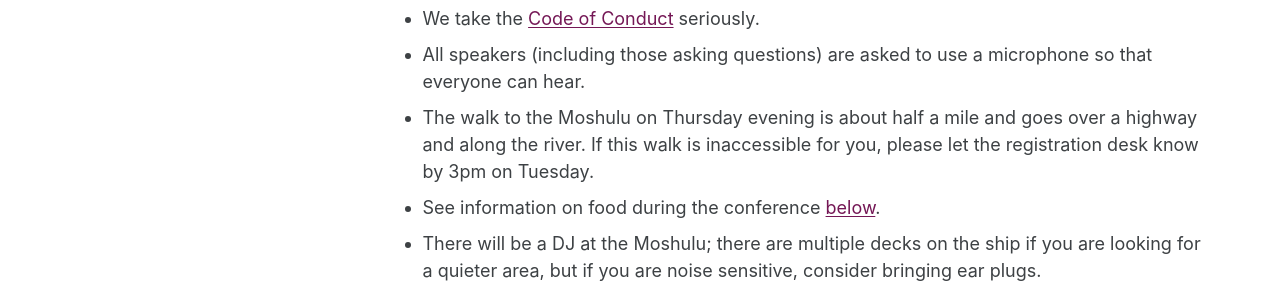
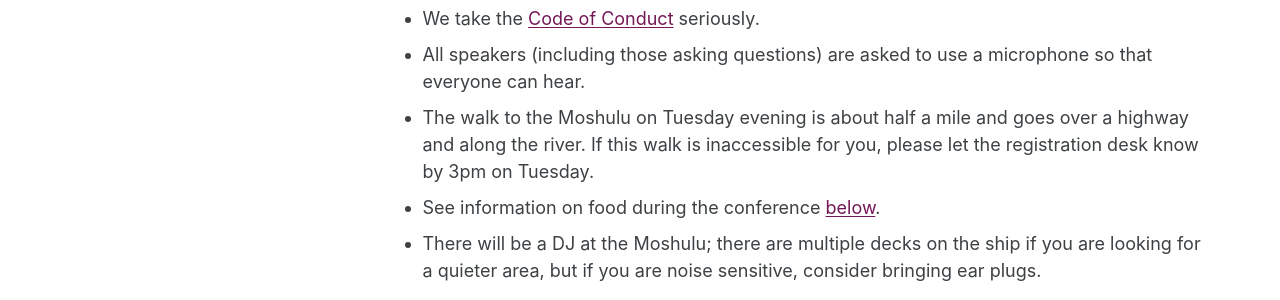
Before and after one commit to USRSE/usrse25, a Jekyll site: the page built from pages/attend/overview.md, in a window 1280 px wide and 900 px high, scrolled down 1291 px. Shown: the part 153-453 px from the top of the window. Built offline with Jekyll 4.4.1, drawn with Linux system fonts in a browser that asks for light colours; a style sheet for code colours, icons or effects is not loaded.

Commit message:
Update overview.md

```diff
--- a/pages/attend/overview.md
+++ b/pages/attend/overview.md
@@ -41,7 +41,7 @@ We are still finalizing event details and will provide more information as it is
 * If you need a letter to support a travel visa application, please contact [usrse25-conference@us-rse.org](mailto:usrse25-conference@us-rse.org).
 * We take the [Code of Conduct](https://us-rse.org/usrse25/about/code-of-conduct/) seriously.
 * All speakers (including those asking questions) are asked to use a microphone so that everyone can hear.
-* The walk to the Moshulu on Thursday evening is about half a mile and goes over a highway and along the river.  If this walk is inaccessible for you, please let the registration desk know by 3pm on Tuesday.
+* The walk to the Moshulu on Tuesday evening is about half a mile and goes over a highway and along the river.  If this walk is inaccessible for you, please let the registration desk know by 3pm on Tuesday.
 * See information on food during the conference [below](#food).
 * There will be a DJ at the Moshulu; there are multiple decks on the ship if you are looking for a quieter area, but if you are noise sensitive, consider bringing ear plugs.
 
```
